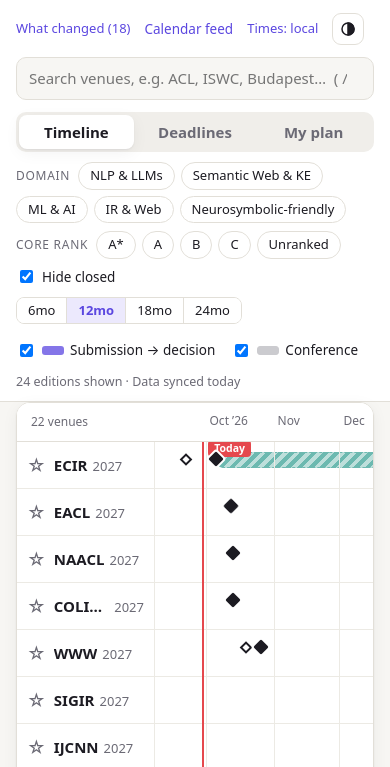
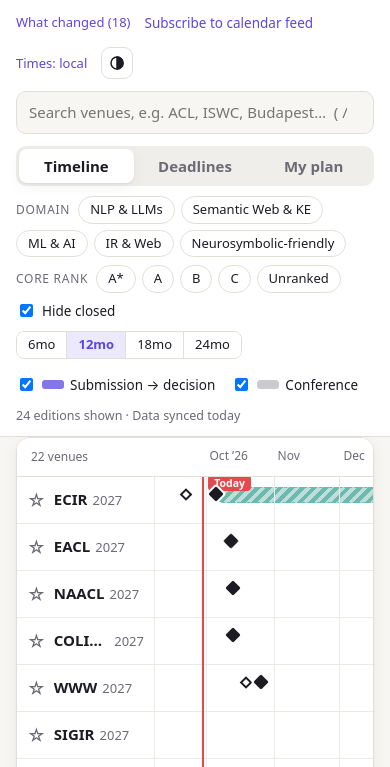
Before and after one commit to B-Gendron/nlp-conferences, a website with bundled scripts: page site/index.html in a window 390 px wide. Shown: the part 57-824 px from the top of the page. Built offline with nearby package versions, Linux system fonts and the light colour scheme.

Commit message:
some naming changes

```diff
--- a/site/index.html
+++ b/site/index.html
@@ -21,9 +21,9 @@
         </div>
       </div>
       <div class="top-actions">
-        <button id="changes-btn" class="link">What changed</button>
-        <a class="link" href="calendar.ics" title="Subscribe in your calendar app">Calendar feed</a>
-        <button id="tz" class="link" title="Toggle between your local time and Anywhere-on-Earth (UTC-12)">Times: local</button>
+        <button id="changes-btn" class="link">Latest venue info</button>
+        <a class="link" href="calendar.ics" title="Subscribe in your calendar app">Subscribe to calendar feed</a>
+        <button id="tz" class="link" title="Toggle between your local time and Anywhere-on-Earth (UTC-12)">Time: local</button>
         <button id="theme" class="icon-btn" title="Theme" aria-label="Theme"></button>
       </div>
     </div>
```
